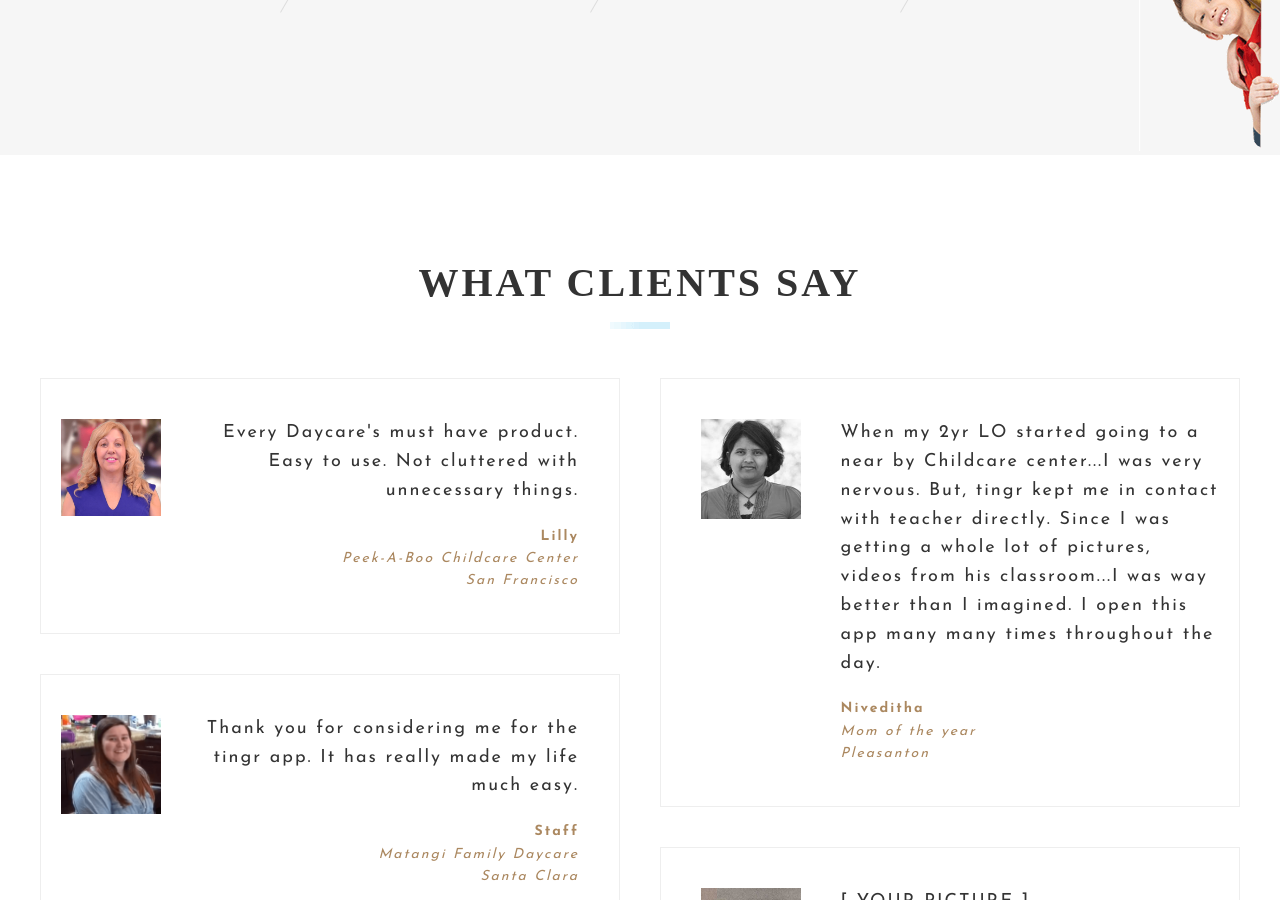
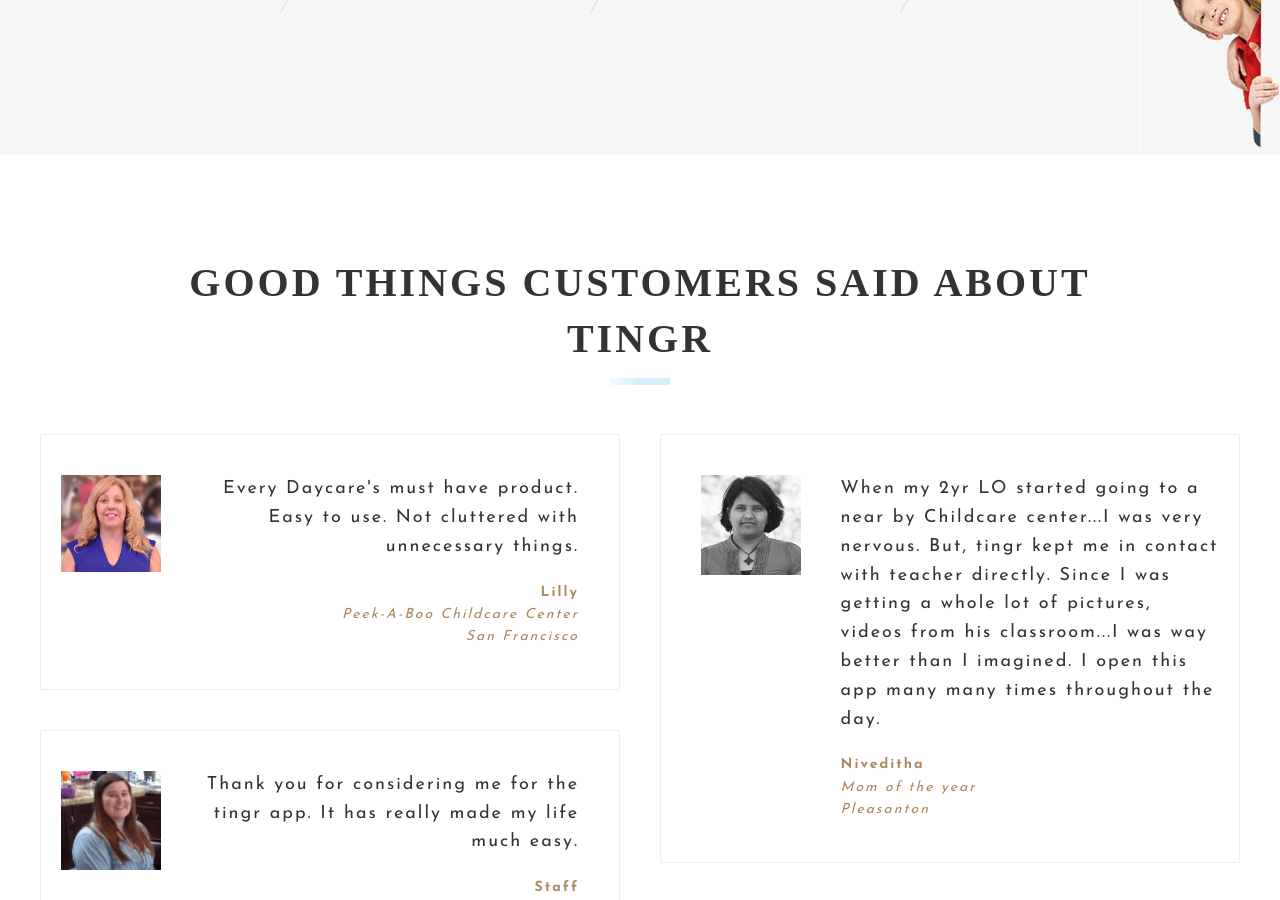
Before and after one commit to hellotingr/hellotingr.github.io, a Jekyll site: the page built from index.html, in a window 1280 px wide and 900 px high, scrolled down 1905 px. Built offline with Jekyll 4.4.1, drawn with Linux system fonts in a browser that asks for light colours; nearby versions of some CDN libraries; some web fonts are replaced; some of the changed text lies outside the part shown.

Commit message:
Changeset incl., 1)updated SEO'

```diff
--- a/_includes/footer.html
+++ b/_includes/footer.html
@@ -2,7 +2,7 @@
   <div class="four spacing"></div>
   <div class="row">
     <div class="small-12 columns">
-      <p>Copyright ©{{ 'now' | date: "%Y"}} <a href="//www.tingr.org" target="_blank" style="color: blue;">TINGR LLC.</a></p>
+      <p>Copyright ©2021 <a href="//www.tingr.org" target="_blank" style="color: blue;">TINGR LLC.</a></p>
       <div class="two spacing"></div>
       <ul class="section-title small ">
         <li><a href="terms.html"><u>terms & conditions</u></a></li>
--- a/index.html
+++ b/index.html
@@ -71,7 +71,7 @@
     But, tingr kept me in contact with teacher directly. Since I was getting a whole lot of pictures, videos from his classroom...I was way better than I imagined.
     I open this app many many times throughout the day.
   avatar: images/@stock/testimonial_mom.jpg
-- author: We would love the opportunity to earn your business. <br/><br/> <a href="contact.html" class="button">get in touch with us today</a>
+- author: We would love the opportunity to help you succeed. <br/><br/> <a href="contact.html" class="button">get in touch with us today</a>
   content: "[ YOUR PICTURE ]"
   avatar: images/@stock/testimonial-welcome.jpg
 
@@ -167,7 +167,7 @@
   <div class="section-title">
     <div class="row">
       <div class="medium-10 medium-centered columns">
-        <h2>What Clients Say</h2>
+        <h2>Good things customers said about Tingr</h2>
         <img src="images/@stock/horizontal_bar_medblue.png" alt="tingr">
       </div>
     </div>
--- a/sitemap_index.xml
+++ b/sitemap_index.xml
@@ -1,6 +1,6 @@
 <sitemapindex xmlns="http://www.sitemaps.org/schemas/sitemap/0.9">
   <sitemap>
     <loc>https://www.tingr.org/sitemap_marketing.xml</loc>
-    <lastmod>2020-12-01</lastmod>
+    <lastmod>2021-01-28</lastmod>
   </sitemap>
 </sitemapindex>
```
Also changed, not shown: 2 other files.
